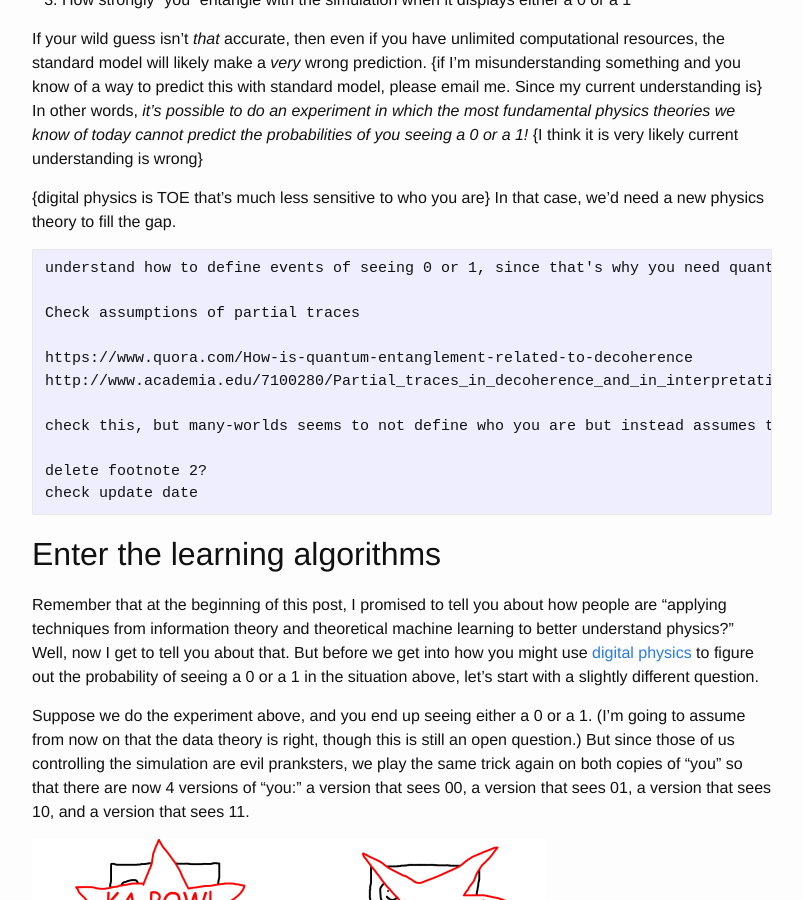
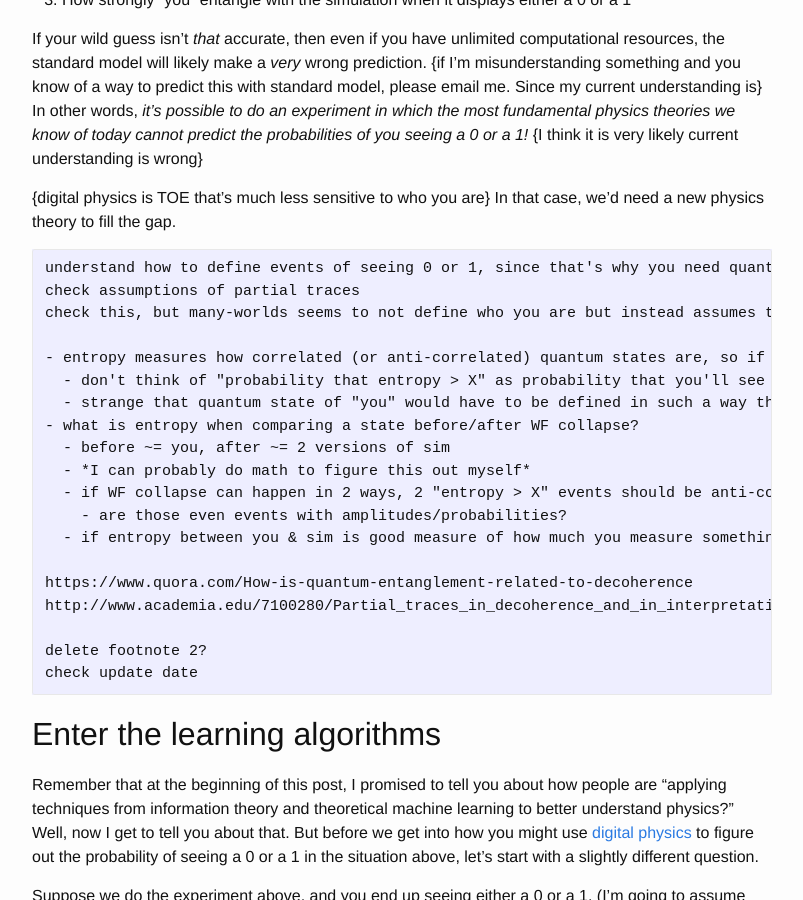
Before and after one commit to ad510/firstest-principle, a Jekyll site: the page built from _posts/2016-07-10-learning.md, in a window 1280 px wide and 900 px high, scrolled down 7699 px. Shown: the whole window, without its empty margins (238-1041 px from the left). Built offline with Jekyll 4.4.1, drawn with Linux system fonts in a browser that asks for light colours.

Commit message:
entanglement entropy notes

````diff
--- a/_posts/2016-07-10-learning.md
+++ b/_posts/2016-07-10-learning.md
@@ -115,13 +115,21 @@ In that case, we'd need a new physics theory to fill the gap.
 
 ```
 understand how to define events of seeing 0 or 1, since that's why you need quantum state of "you" in the first place
+check assumptions of partial traces
+check this, but many-worlds seems to not define who you are but instead assumes that it's not a problem b/c you can use decoherence techniques to account for that
 
-Check assumptions of partial traces
+- entropy measures how correlated (or anti-correlated) quantum states are, so if simulation uses quantum RNG (on single computer) and "you" are entangled with RNG output, then it means you'll measure something about RNG output, even if "you" are anti-correlated with it
+  - don't think of "probability that entropy > X" as probability that you'll see 0, rather as probability that you'll measure something about what evil prankster enters into computer, which just happens to have high probability of being a 0
+  - strange that quantum state of "you" would have to be defined in such a way that the 2 "entropy > X" events are anti-correlated, but that might actually be right
+- what is entropy when comparing a state before/after WF collapse?
+  - before ~= you, after ~= 2 versions of sim
+  - *I can probably do math to figure this out myself*
+  - if WF collapse can happen in 2 ways, 2 "entropy > X" events should be anti-correlated to be able to use them the way I want
+    - are those even events with amplitudes/probabilities?
+  - if entropy between you & sim is good measure of how much you measure something in sim, then entropy between something & environment should be good measure of whether the something will "actually happen"
 
 https://www.quora.com/How-is-quantum-entanglement-related-to-decoherence
 http://www.academia.edu/7100280/Partial_traces_in_decoherence_and_in_interpretation_What_do_reduced_states_refer_to
-
-check this, but many-worlds seems to not define who you are but instead assumes that it's not a problem b/c you can use decoherence techniques to account for that
 
 delete footnote 2?
 check update date
````
